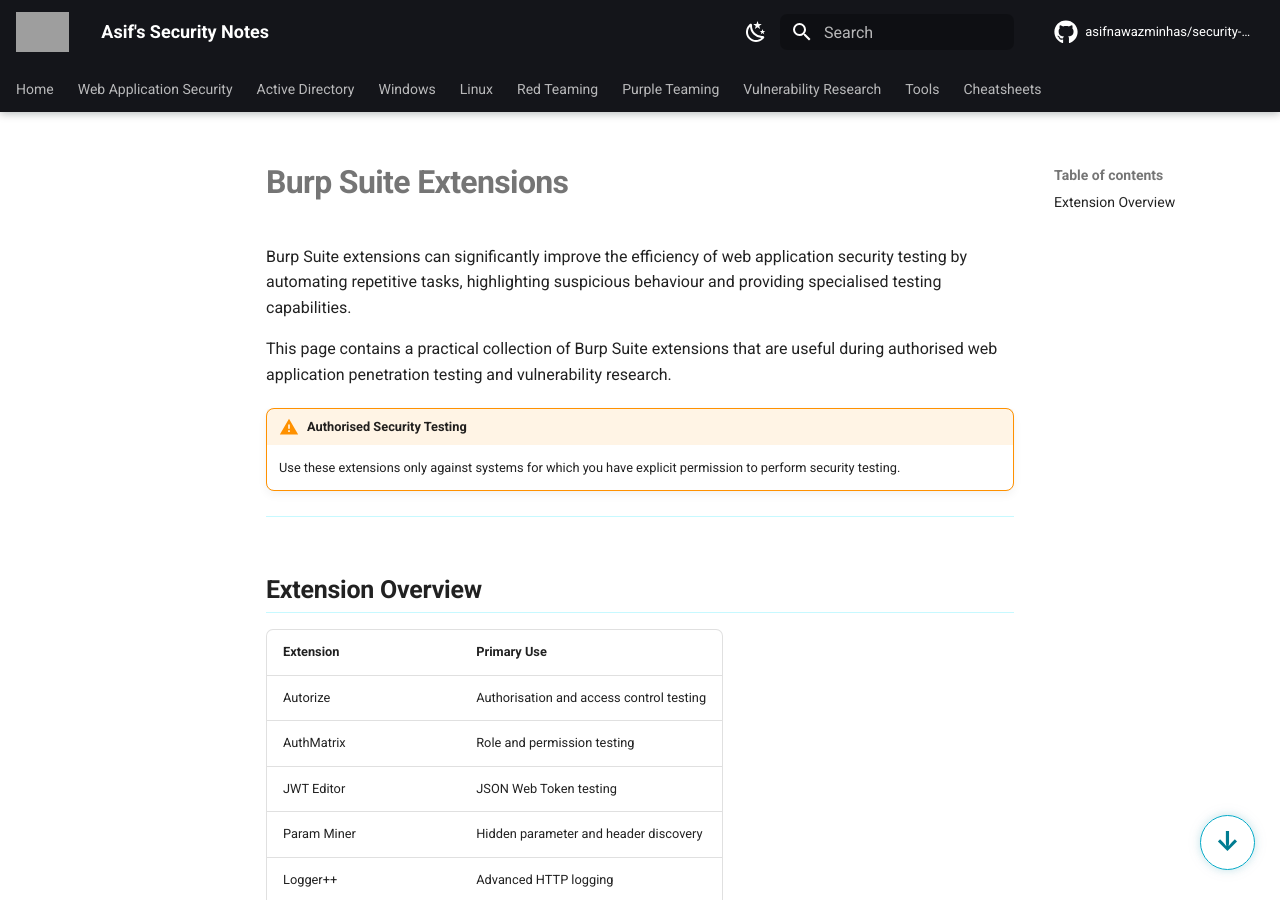
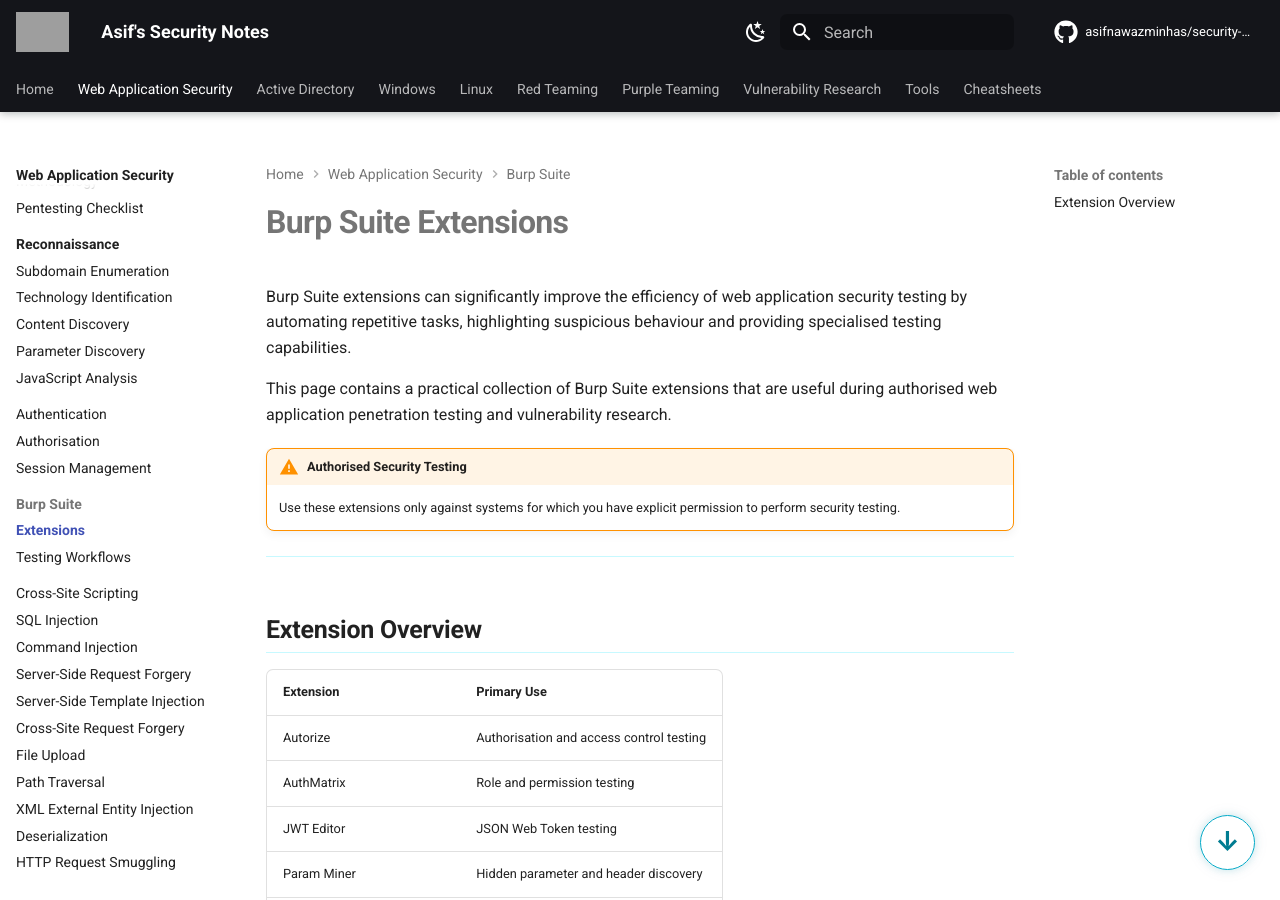
Before and after one commit to asifnawazminhas/security-notes, an MkDocs documentation site: the page built from docs/web/burp-suite/extensions.md, in a window 1280 px wide and 900 px high. Built offline with MkDocs 1.6.1 and Material for MkDocs 9.7.7, drawn with Linux system fonts in a browser that asks for light colours; comment, search, counter and statistics services are not loaded; grey boxes are pictures that could not be loaded.

Commit message:
Add navigation.top and Burp Suite sections

```diff
--- a/mkdocs.yml
+++ b/mkdocs.yml
@@ -25,6 +25,7 @@ theme:
     - navigation.expand
     - navigation.path
     - navigation.indexes
+    - navigation.top
     - toc.follow
     - search.suggest
     - search.highlight
@@ -130,6 +131,10 @@ nav:
       - Authentication: web/authentication.md
       - Authorisation: web/authorisation.md
       - Session Management: web/session-management.md
+
+      - Burp Suite:
+          - Extensions: web/burp-suite/extensions.md
+          - Testing Workflows: web/burp-suite/workflows.md
 
       - Cross-Site Scripting: web/xss.md
       - SQL Injection: web/sql-injection.md
```
